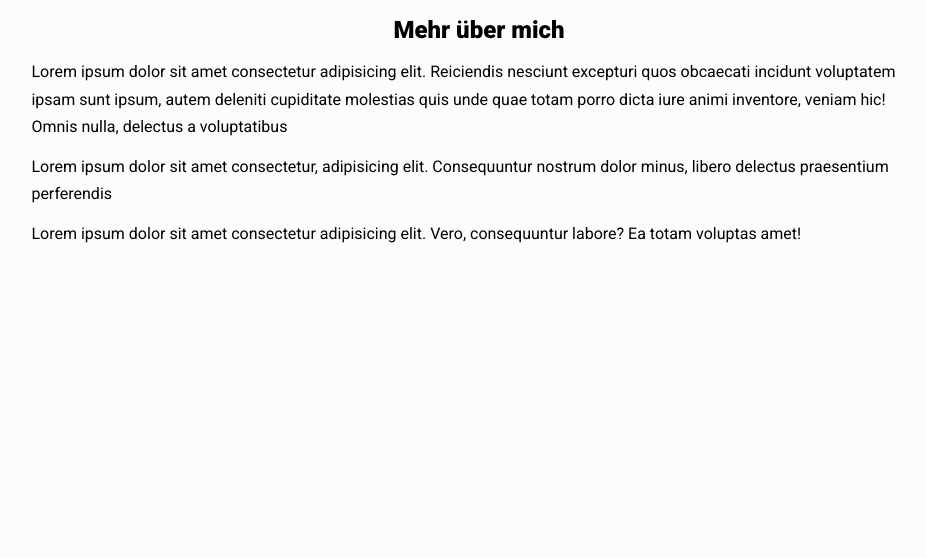
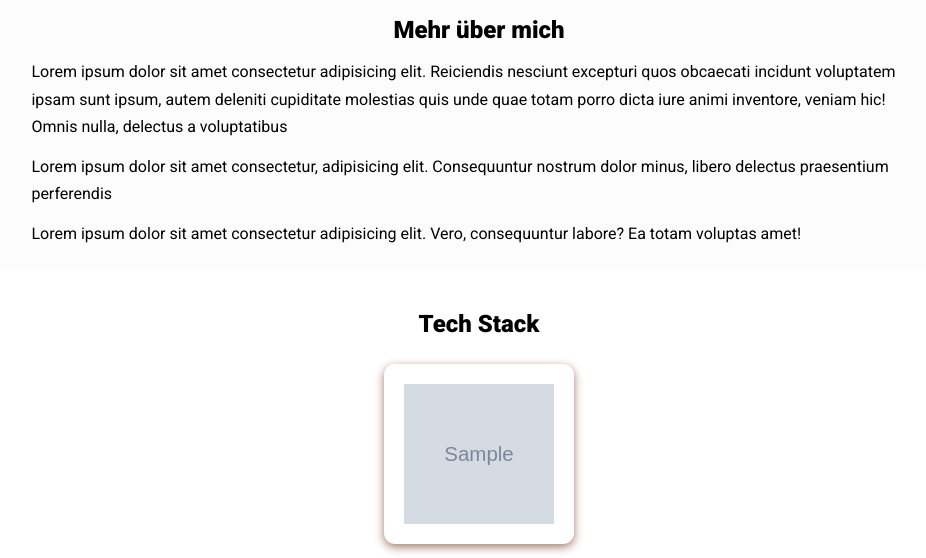
Before and after one commit to VandaFarsad/portfolio-dockerized, a Django app: page / in a window 1280 px wide. Shown: the part 676-1234 px from the top of the page, without its empty margins (161-1087 px from the left). Before the commit the page ends 919 px from the top, so only its background shows below. Run offline with Django 4.2, Linux system fonts and the light colour scheme; tables that the repository leaves empty hold one stand-in row (values such as "Sample post"); grey boxes marked "Sample" are stand-in pictures.

Commit message:
Add skill section

```diff
--- a/portfolio/templates/index.html
+++ b/portfolio/templates/index.html
@@ -42,6 +42,24 @@
         </p>
     </section>
 
+    <!-- Skills section -->
+    {% if skills %}
+    <section class="skills" id="skills">
+        <h2 class="skill-header">Tech Stack</h2>
+
+        {% for skill_block in skills %}
+        <div class="skills-wrapper">
+            <div class="first-set animate__animated animate__pulse">
+                {% for skill in skill_block %}
+                <img max-width="40" max-height="40" src="{{skill.image.url}}" alt="{{skill.title}}" loading="lazy"
+                    class="icon icon-card" title="{{skill.title}}" />
+                {% endfor %}
+            </div>
+        </div>
+        {% endfor %}
+    </section>
+    {% endif %}
+
     <!-- Website scripts -->
     <script src="{% static 'js/app.js' %}"></script>
 
```
